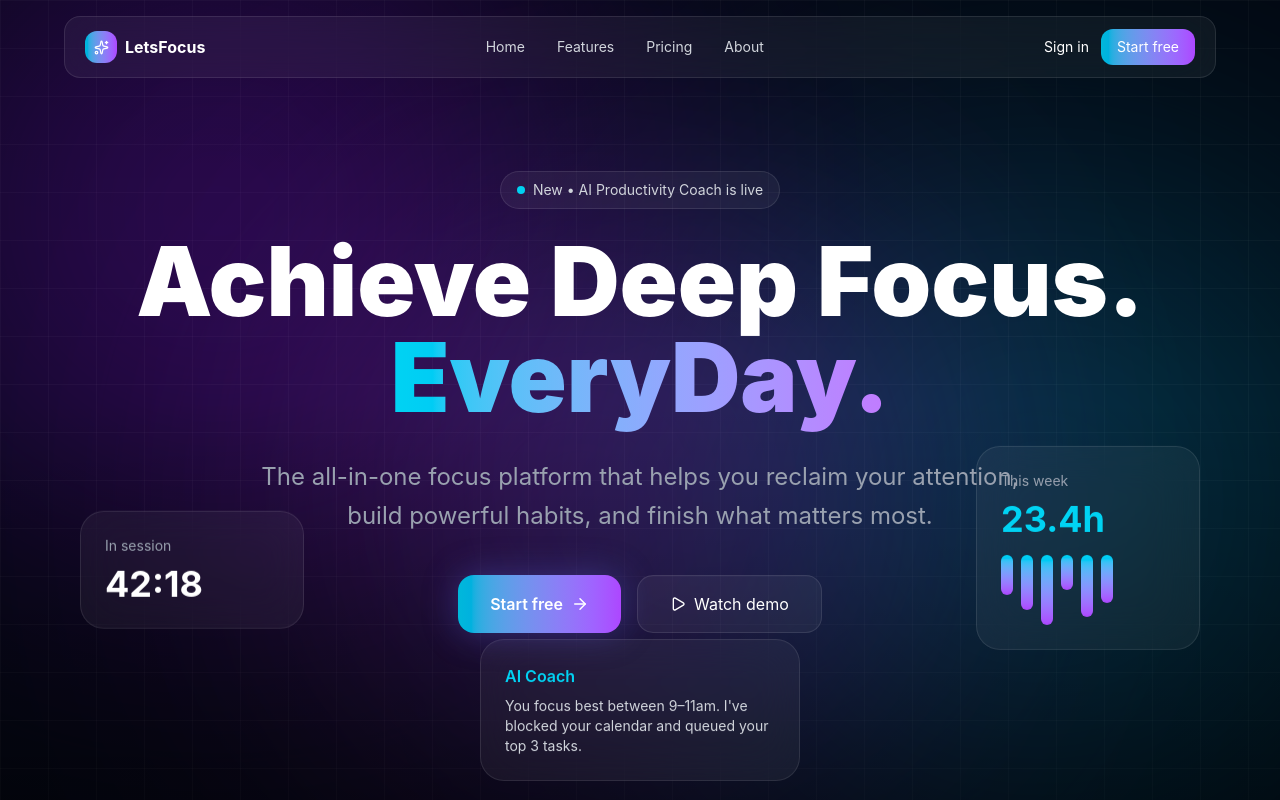
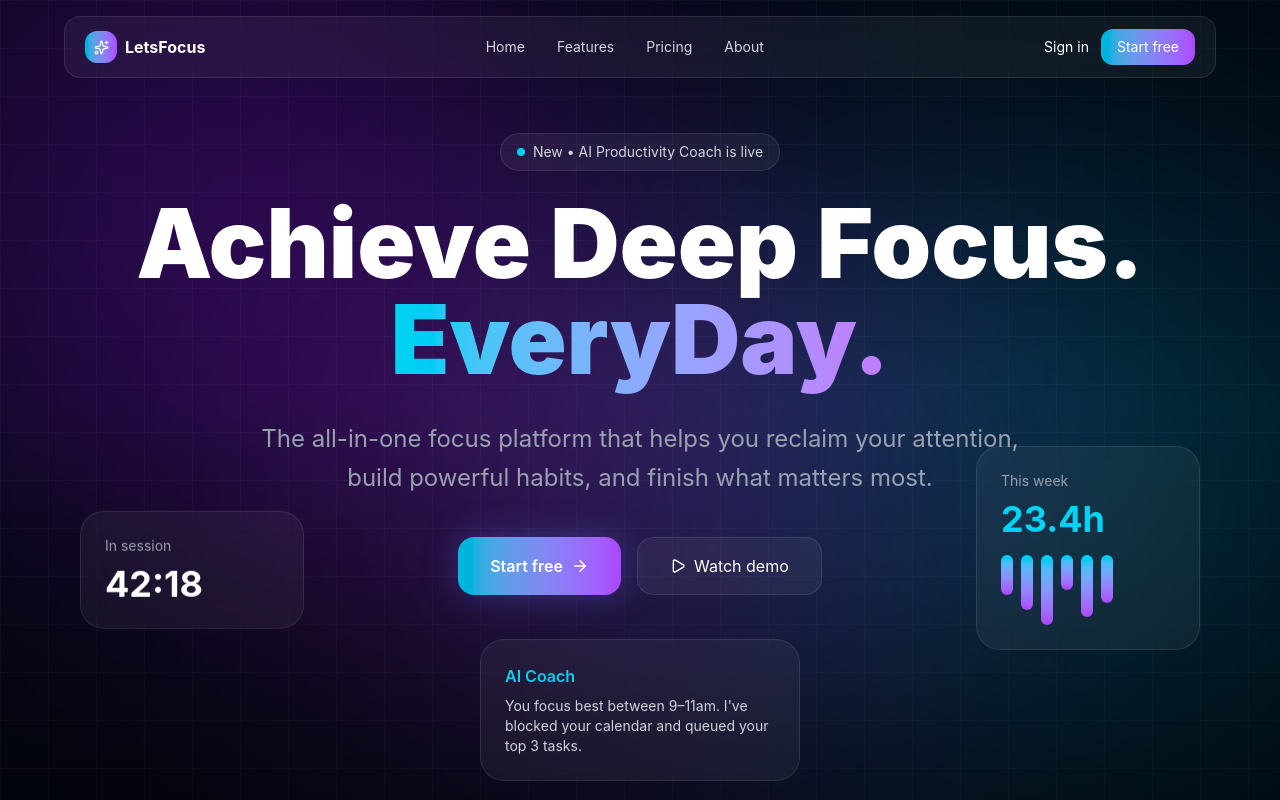
Before and after one commit to TanviGanotra30/LetsFocus-Achieve-Deep-Focus-Everyday, a React (Vite) app in the folder Frontend/: page / in a window 1280 px wide. Shown: the top 800 px of the page. Built offline with nearby package versions, Linux system fonts and the light colour scheme.

Commit message:
Update Landing.jsx

```diff
--- a/Frontend/src/pages/Landing.jsx
+++ b/Frontend/src/pages/Landing.jsx
@@ -116,7 +116,7 @@ export default function Landing() {
       {/* HERO */}
       <section
         id="home"
-        className="min-h-screen flex items-center justify-center px-6 pt-1 relative"
+        className="min-h-screen flex items-center justify-center px-6 pt-1 relative pb-19"
       >
         <div className="max-w-5xl text-center relative z-10">
           <motion.div
```
